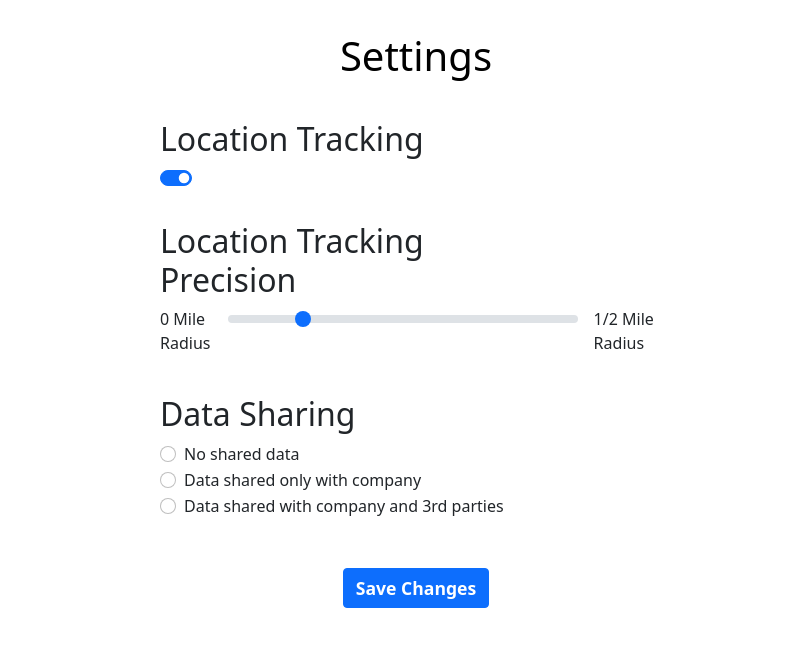
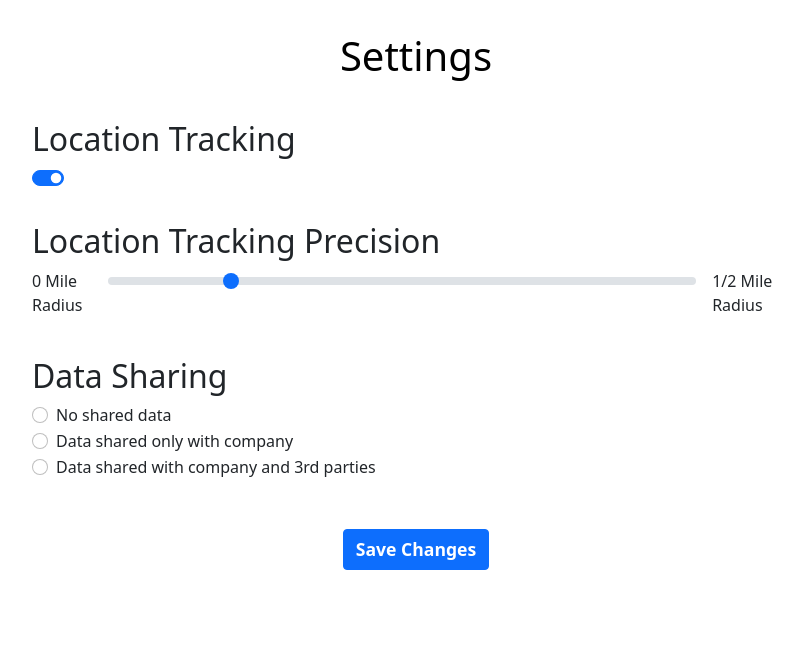
Before and after one commit to LeopoldJr/privacy_concerns, a React (Create React App) app: page /Settings in a window 1280 px wide. Shown: the top 646 px of the page, without its empty margins (224-1027 px from the left). Built offline with nearby package versions, Linux system fonts and the light colour scheme.

Commit message:
changed popover to appear below the titles. Fixed mobile view to look better

```diff
--- a/src/pages/Questionaire.js
+++ b/src/pages/Questionaire.js
@@ -56,7 +56,7 @@ const Questionaire = ({ handleInputChange3, handleInputChange4, handleInputChang
             {/* Switch for turning Location Tracking On/Off */}
             <Form>
             <div className="Overlay-placement">
-            <OverlayTrigger trigger="click" placement="right" overlay={popover1}>
+            <OverlayTrigger trigger="click" placement="bottom-start" overlay={popover1}>
                 <h2 className="Section-Title">Location Tracking</h2>
             </OverlayTrigger>
             </div>
@@ -71,7 +71,7 @@ const Questionaire = ({ handleInputChange3, handleInputChange4, handleInputChang
             </Form>
             {/* Slider for Location Tracking Precision */}
             <div className="Overlay-placement">
-            <OverlayTrigger trigger="click" placement="right" overlay={popover2}>
+            <OverlayTrigger trigger="click" placement="bottom-start" overlay={popover2}>
                 <h2 className="Section-Title">Location Tracking Precision</h2>
             </OverlayTrigger>
             </div>
@@ -83,7 +83,7 @@ const Questionaire = ({ handleInputChange3, handleInputChange4, handleInputChang
 
             {/* Options for Data Sharing */}
             <div className="Overlay-placement">
-            <OverlayTrigger trigger="click" placement="right" overlay={popover3}>
+            <OverlayTrigger trigger="click" placement="bottom-start" overlay={popover3}>
                 <h2 className="Section-Title">Data Sharing</h2>
             </OverlayTrigger>
             </div>
--- a/src/styling/Questionaire.css
+++ b/src/styling/Questionaire.css
@@ -27,7 +27,7 @@
 }
 
 .Overlay-placement{
-    width:60%;
+    width:60vw;
 }
 
 .save-button-div{
```
